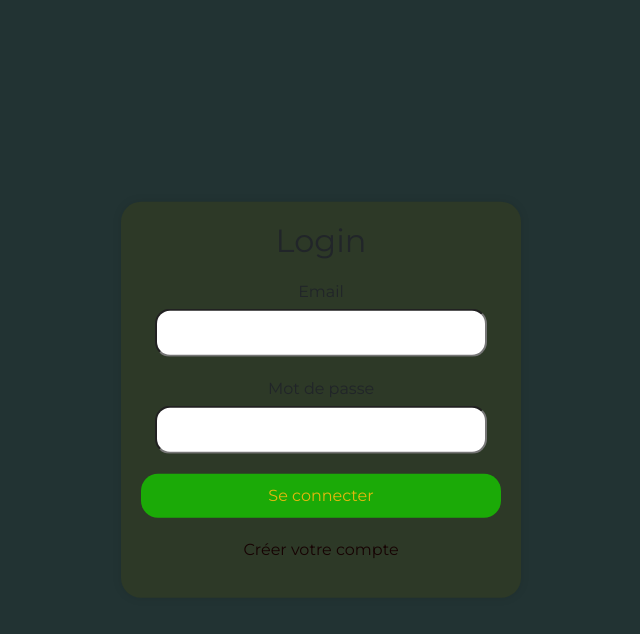
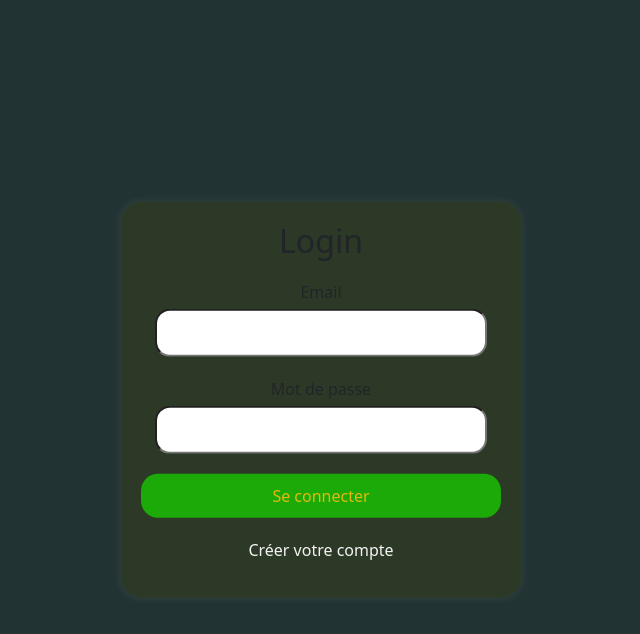
Before and after one commit to madondbi/jo24, a Flask app: page /login in a window 1280 px wide. Shown: the top 634 px of the page, without its empty margins (319-959 px from the left). Run offline with Flask 3, Linux system fonts and the light colour scheme; some libraries are stand-ins or nearby versions; some web fonts are replaced.

Commit message:
mise a jour heroku

```diff
--- a/static/css/add_offer.styles.css
+++ b/static/css/add_offer.styles.css
@@ -72,7 +72,7 @@ input[type="submit"] {
 }
 
 a {
-    color:#f0e9e9;
+    color: #f0e9e9;
     text-decoration: none;
 }
 
--- a/static/css/login.styles.css
+++ b/static/css/login.styles.css
@@ -16,7 +16,6 @@
 
 
 body {
-    font-family: "Montserrat", sans-serif;
     background-color:#233;
     display: flex;
     justify-content: center;
@@ -29,7 +28,7 @@ body {
     text-align: center;
     background-color: #2d3927;
     border-radius: 20px;
-    box-shadow: 0 0 10px rgba(0, 0, 0, 0.1);
+    box-shadow: 0 0 10px rgba(242, 232, 232, 0.1);
     position: fixed;
     top: 50%;
     left: 50%;
@@ -80,7 +79,7 @@ input[type="submit"]:hover {
 
 
 a {
-    color: #170303;
+    color: #f4f3f3;
     text-decoration: none;
 }
 
--- a/static/css/offers.styles.css
+++ b/static/css/offers.styles.css
@@ -134,7 +134,7 @@ header ul li a:hover {
 .vp-content {
   max-width: 800px;
   text-align: center;
-  color: #b30b0b;;
+  color: #fff;
   padding: 1rem;
 }
 
```
Also changed, not shown: static/qrcode/4zHyirtE.png (added), static/qrcode/VKAqksl9.png (added), static/qrcode/WNP8mMdx.png (added), 1 other file.
